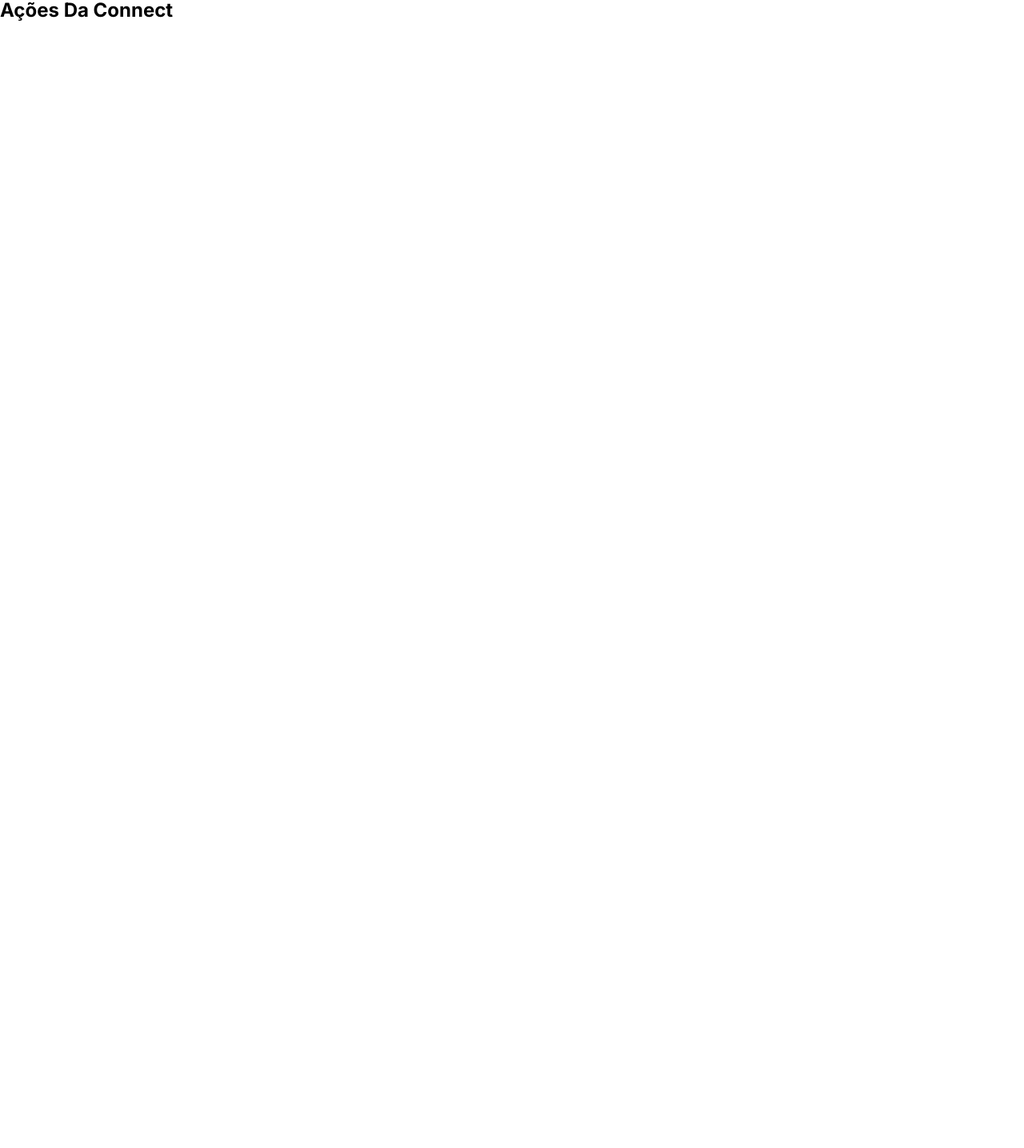
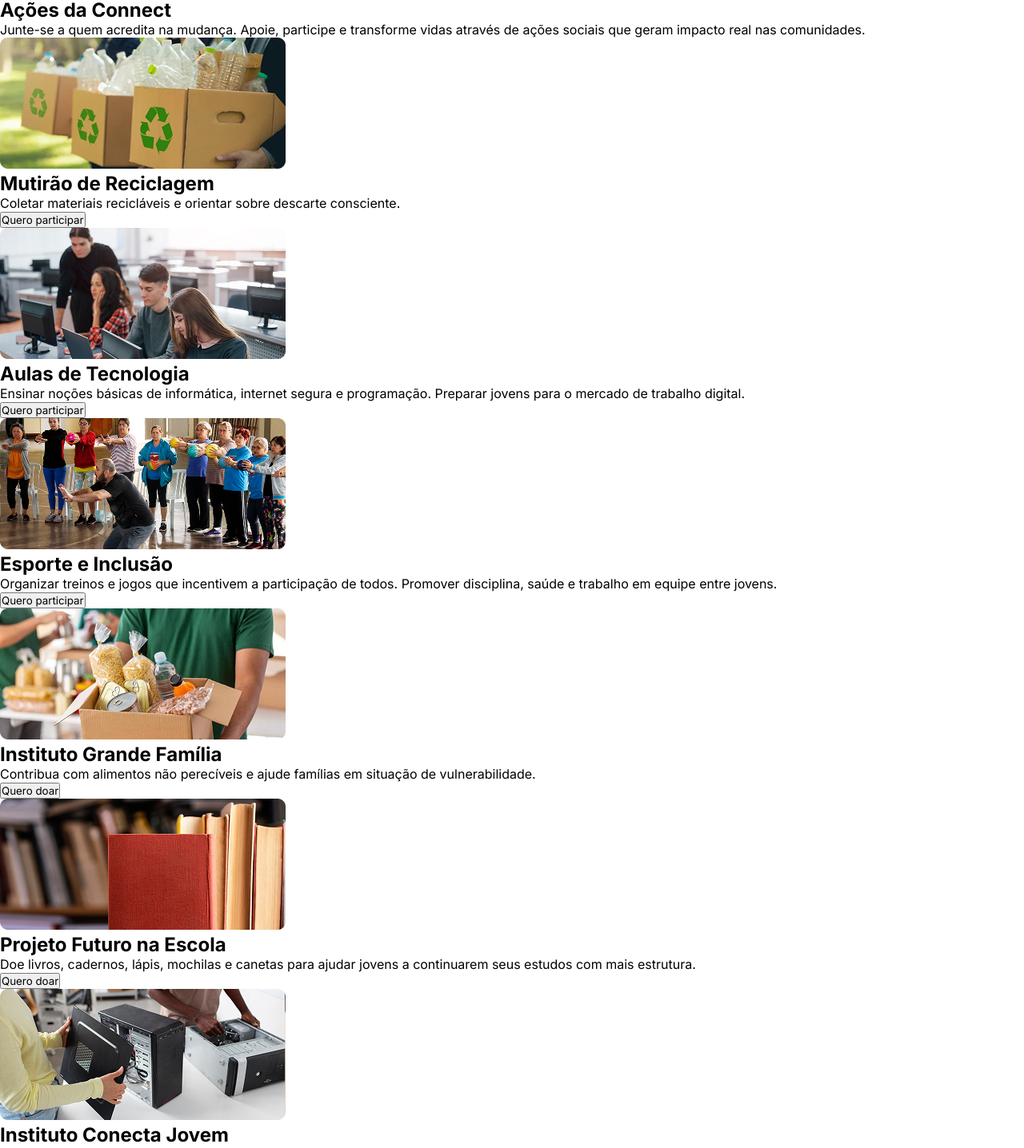
Before and after one commit to LordNecoReal/DesafioFinalConnectOswaldo, a React (Vite) app: page /acoesDaConnect in a window 1280 px wide. Shown: the part 122-1558 px from the top of the page at 80% size. Before the commit the page ends 800 px from the top, so only its background shows below. Built offline with nearby package versions, Linux system fonts and the light colour scheme.

Commit message:
Quem somos e Açoes da Connect atualizado

```diff
--- a/src/App.jsx
+++ b/src/App.jsx
@@ -1,5 +1,7 @@
 import NavBar from "./components/NavBar/NavBar"
 import './global.scss'
+
+
 
 function App() {
   return (
--- a/src/components/AcoesDaConnect/AcoesDaConnect.jsx
+++ b/src/components/AcoesDaConnect/AcoesDaConnect.jsx
@@ -1,9 +1,74 @@
+import { useState } from 'react'
+import Mutirao from '../../assets/mutirao.png'
+import Aulas from '../../assets/aulas.png'
+import Esporte from '../../assets/esporte.png'
+import Familia from '../../assets/familia.png'
+import Futuro from '../../assets/futuro.png'
+import Conecta from '../../assets/conecta.png'
 function AcoesDaConnect() {
+    const [cards] = useState([
+        {
+            id: 1,
+            imagem: Mutirao,
+            titulo: "Mutirão de Reciclagem",
+            informacao: 'Coletar materiais recicláveis e orientar sobre descarte consciente.',
+            botao: 'Quero participar'
+        },
+        {
+            id: 2,
+            imagem: Aulas,
+            titulo: "Aulas de Tecnologia",
+            informacao: 'Ensinar noções básicas de informática, internet segura e programação. Preparar jovens para o mercado de trabalho digital.',
+            botao: 'Quero participar'
+        },
+        {
+            id: 3,
+            imagem: Esporte,
+            titulo: "Esporte e Inclusão",
+            informacao: 'Organizar treinos e jogos que incentivem a participação de todos. Promover disciplina, saúde e trabalho em equipe entre jovens.',
+            botao: 'Quero participar'
+        },
+        {
+            id: 4,
+            imagem: Familia,
+            titulo: "Instituto Grande Família",
+            informacao: 'Contribua com alimentos não perecíveis e ajude famílias em situação de vulnerabilidade.',
+            botao: 'Quero doar'
+        },
+        {
+            id: 5,
+            imagem: Futuro,
+            titulo: "Projeto Futuro na Escola",
+            informacao: 'Doe livros, cadernos, lápis, mochilas e canetas para ajudar jovens a continuarem seus estudos com mais estrutura.',
+            botao: 'Quero doar'
+        },
+        {
+            id: 6,
+            imagem: Conecta,
+            titulo: "Instituto Conecta Jovem",
+            informacao: 'Doe computadores usados, tablets ou celulares em bom estado para permitir que jovens tenham acesso ao mundo digital.',
+            botao: 'Quero doar'
+        },
+    ])
     return (
-        <>
-            <h2>Ações Da Connect</h2>
-        </>
+        <section>
+            <div>
+                <h2>Ações da Connect</h2>
+                <p>Junte-se a quem acredita na mudança. Apoie, participe e transforme vidas através de ações sociais que geram impacto real nas comunidades.</p>
+            </div>
+            <section>
+                {
+                    cards.map((item) => (
+                        <article key={item.id}>
+                            <img src={item.imagem} alt={item.titulo} />
+                            <h2>{item.titulo}</h2>
+                            <p>{item.informacao}</p>
+                            <button>{item.botao}</button>
+                        </article>
+                    ))
+                }
+            </section>
+        </section>
     )
 }
-
 export default AcoesDaConnect
--- a/src/components/NavBar/NavBar.jsx
+++ b/src/components/NavBar/NavBar.jsx
@@ -12,6 +12,8 @@
 //Importar Imagens
 import Logo from '../../assets/logo.png'
 import ImgPerfil from '../../assets/perfil.jpg'
+
+
 
 function NavBar() {
     return (
--- a/src/components/QuemSomos/QuemSomos.jsx
+++ b/src/components/QuemSomos/QuemSomos.jsx
@@ -1,9 +1,14 @@
+import styles from './QuemSomos.module.scss'
 function QuemSomos() {
     return (
-        <>
-            <h2>Quem Somos</h2>
-        </>
+        <section className={styles.containerQuemSomos}>
+            <div className={styles.boxTextoQuemSomos}>
+                <h2>Como a Connect atua em projetos sociais</h2>
+                <p>A Connect é uma iniciativa que conecta empresas, pessoas e organizações sociais com um propósito em comum: gerar impacto positivo e transformar realidades. Atuamos no desenvolvimento e apoio a projetos sociais nas áreas de educação, inclusão, tecnologia, esporte e assistência social, sempre com foco em impacto real e sustentável.</p>
+                <p>Há anos, trabalhamos aproximando quem quer ajudar de quem precisa, promovendo ações sociais estruturadas, transparentes e alinhadas às necessidades das comunidades. Acreditamos que a transformação acontece quando propósito, colaboração e responsabilidade caminham juntos.</p>
+                <p>Nosso compromisso é conectar boas causas a quem deseja fazer a diferença, criando pontes entre empresas, voluntários e projetos sociais que realmente transformam vidas.</p>
+            </div>
+        </section>
     )
 }
-
 export default QuemSomos
--- a/src/components/QuemSomos/QuemSomos.module.scss
+++ b/src/components/QuemSomos/QuemSomos.module.scss
@@ -0,0 +1,26 @@
+.containerQuemSomos {
+    height: 85vh;
+    background-image: url('../../assets/BackgroundQuemSomos.png');
+    background-repeat: no-repeat;
+    background-size: cover;
+    display: flex;
+    justify-content: flex-end;
+    align-items: center;
+}
+.boxTextoQuemSomos {
+    // border: solid red 5px;
+    width: 42%;
+    height: 75vh;
+    display: flex;
+    flex-direction: column;
+    justify-content: space-between;
+    h2 {
+        color: #205691;
+        font-size: 2.5rem;
+        width: 70%;
+    }
+    p {
+        font-size: 1.5rem;
+        width: 85%;
+    }
+}
```
Also changed, not shown: src/components/AcoesDaConnect/AcoesDaConnect.module.scss (+53 -0 lines), src/global.scss (line endings or trailing spaces).
